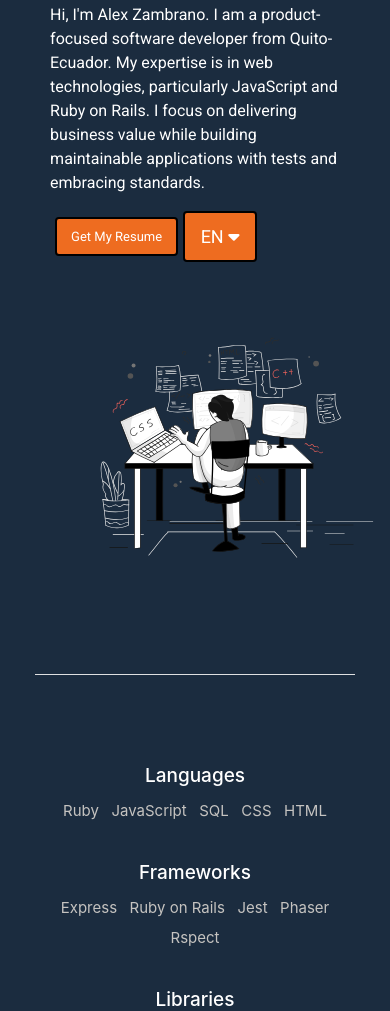
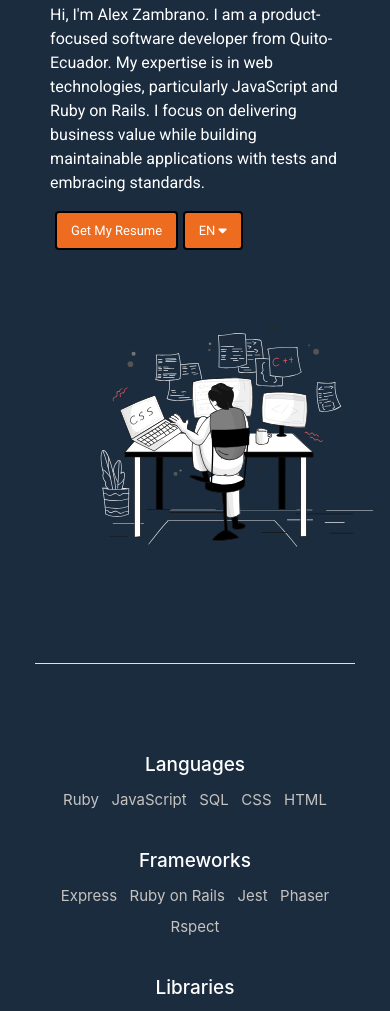
Before and after one commit to Alexoid1/Portafolio, a website: page index.html in a window 390 px wide. Shown: the part 4366-5377 px from the top of the page. Drawn offline with nearby package versions, Linux system fonts and the light colour scheme.

Commit message:
add lenguage select for resume download

```diff
--- a/css/style.css
+++ b/css/style.css
@@ -515,6 +515,11 @@
     padding: 7px 12px;
   }
 
+  .botonSend2 {
+    font-size: 15px;
+    padding: 7px 12px;
+  }
+
   .coding {
     width: 500px;
     margin-top: 50px;
@@ -704,6 +709,11 @@
     font-size: 13px;
     padding: 8px 14px;
   }
+
+  .botonSend2 {
+    font-size: 13px;
+    padding: 8px 14px;
+  }
 }
 
 @media (max-width: 380px) {
```
